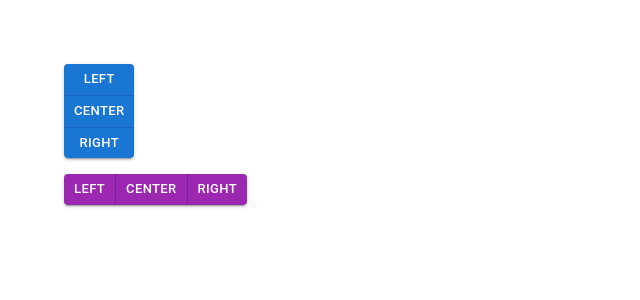
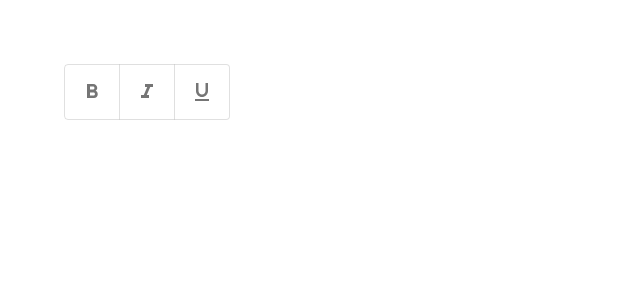
Before and after one commit to nuwan199044/react-material, a React (Create React App) app: page / in a window 1280 px wide. Shown: the top 300 px of the page, without its empty margins (0-640 px from the left). Built offline with nearby package versions, Linux system fonts and the light colour scheme.

Commit message:
Usage of Toggle Button

```diff
--- a/src/App.tsx
+++ b/src/App.tsx
@@ -1,5 +1,6 @@
 import './App.css';
-import { MuiButtonGroup } from './components/MuiButtonGroup';
+// import { MuiButtonGroup } from './components/MuiButtonGroup';
+import { MuiToggleButton } from './components/MuiToggleButton';
 // import { MuiButton } from './components/MuiButton';
 // import { MuiTypography } from './components/MuiTypography';
 
@@ -8,7 +9,8 @@ function App() {
     <div className="App">
       {/* <MuiTypography /> */}
       {/* <MuiButton /> */}
-      <MuiButtonGroup />
+      {/* <MuiButtonGroup /> */}
+      <MuiToggleButton />
     </div>
   );
 }
--- /dev/null
+++ b/src/components/MuiToggleButton.tsx
@@ -0,0 +1,39 @@
+import { Stack, ToggleButton, ToggleButtonGroup } from "@mui/material";
+import FormatBoldIcon from "@mui/icons-material/FormatBold";
+import FormatItalicIcon from "@mui/icons-material/FormatItalic";
+import FormatUnderlinedIcon from "@mui/icons-material/FormatUnderlined";
+import { useState } from "react";
+
+export const MuiToggleButton = () => {
+  const [formats, setFormats] = useState<string[]>([]);
+  const handleFormatsChange = (
+    _event: React.MouseEvent<HTMLElement>,
+    updatedFormats: string[]
+  ) => {
+    setFormats(updatedFormats);
+    console.log(updatedFormats);
+  };
+  return (
+    <Stack spacing={2}>
+      <Stack direction="row">
+        <ToggleButtonGroup
+          aria-label="text formatting 1"
+          value={formats}
+          onChange={handleFormatsChange}
+          size="large"
+          color="info"
+        >
+          <ToggleButton value="bold">
+            <FormatBoldIcon />
+          </ToggleButton>
+          <ToggleButton value="italic">
+            <FormatItalicIcon />
+          </ToggleButton>
+          <ToggleButton value="underlined">
+            <FormatUnderlinedIcon />
+          </ToggleButton>
+        </ToggleButtonGroup>
+      </Stack>
+    </Stack>
+  );
+};
```
